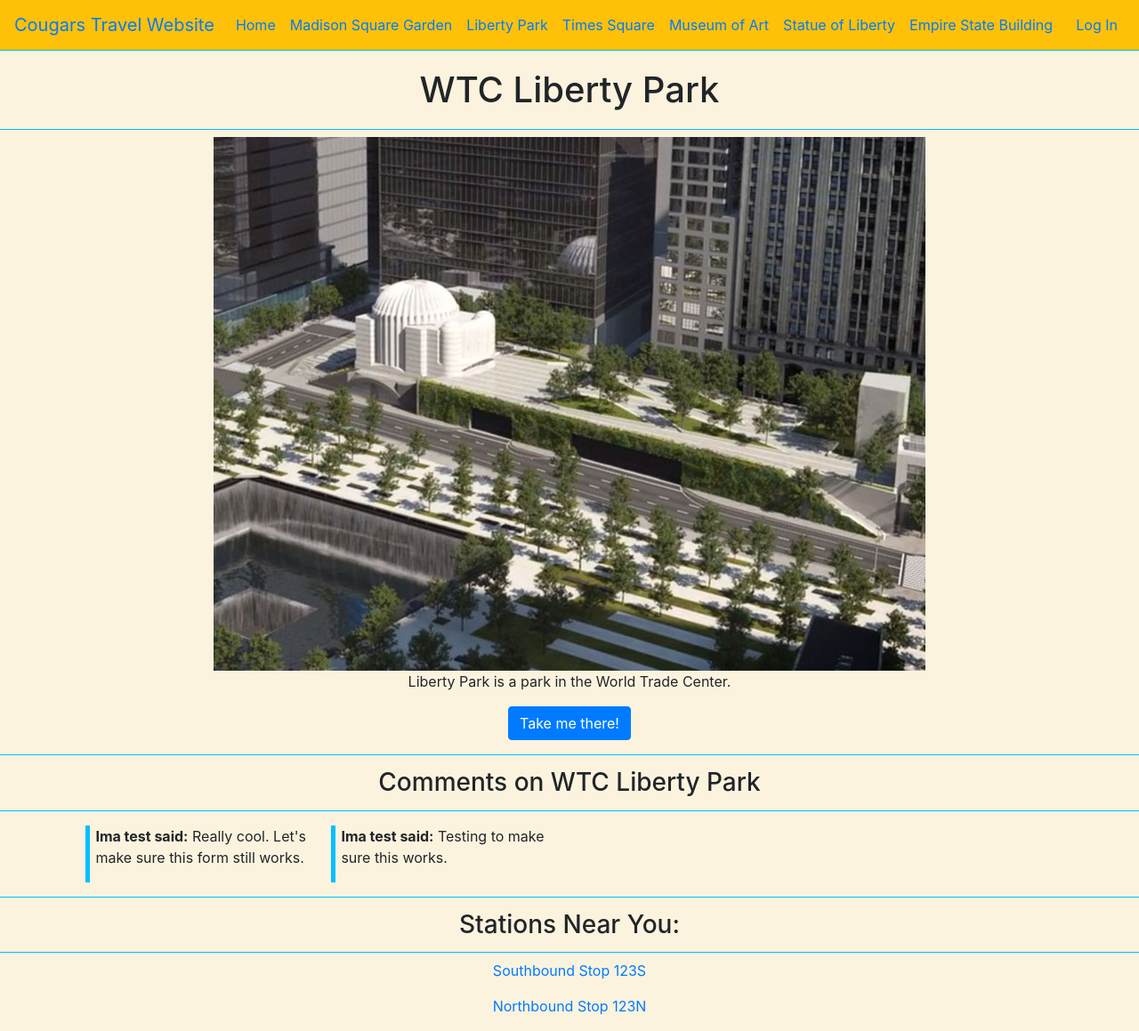
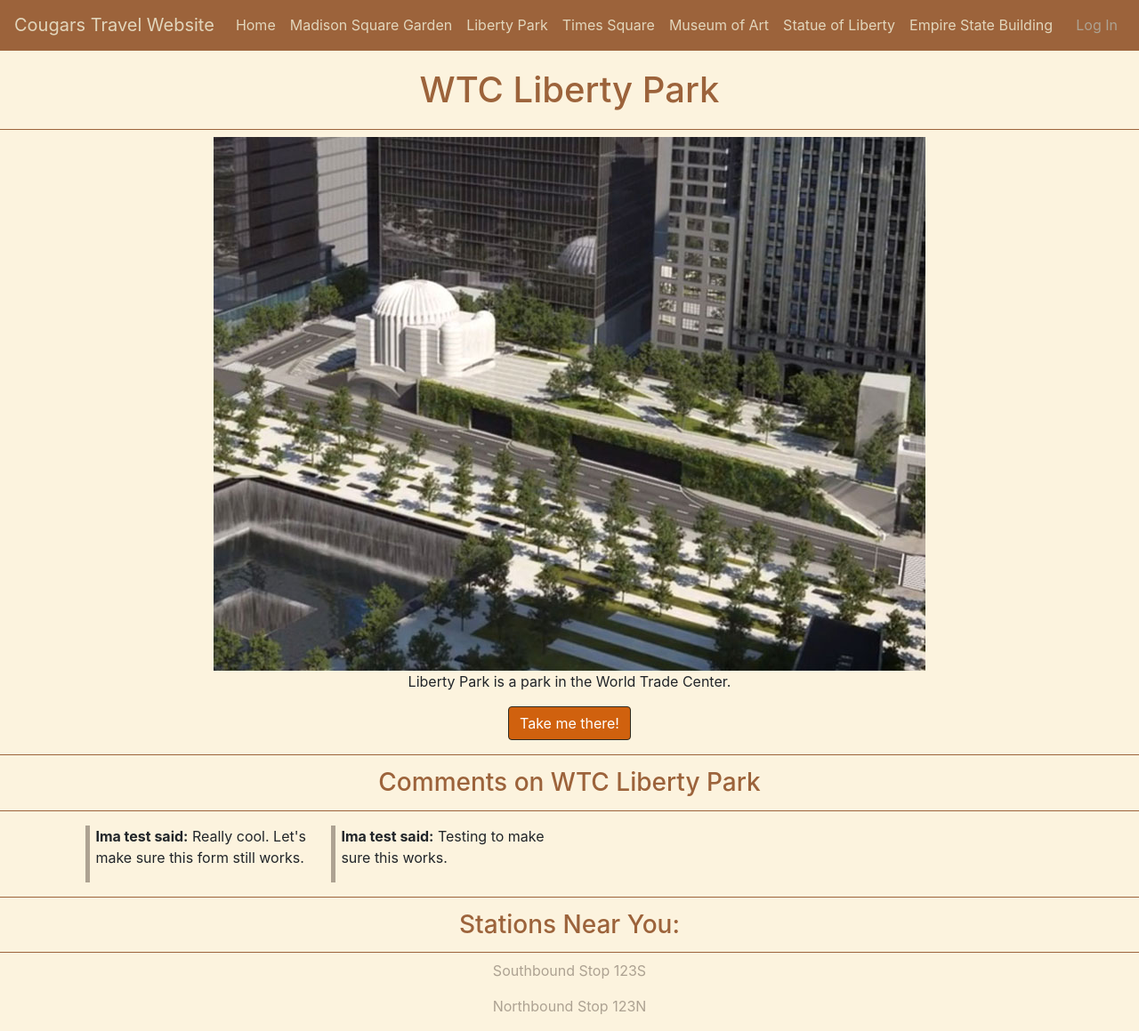
Before and after one commit to noyah81/cougars, a Flask app: page /location/liberty-park in a window 1280 px wide. Shown: the whole page at 89% size. Run offline with Flask 2, Linux system fonts and the light colour scheme; data comes from the database, SQL or seed files in the repository; data that the repository does not hold is empty.

Commit message:
CSS and Style Changes
Some pages still have some inline CSS and I'm working to make it all cleaner

```diff
--- a/static/css/location-styles.css
+++ b/static/css/location-styles.css
@@ -13,13 +13,30 @@ body{
 	}
 
 nav.navbar{
-	background-color: #ffc107;
+	background-color:#9C633B;
+}
+
+a{
+	color: #ADA292;
+}
+
+a:hover {
+    color: #2D2B22;
+    text-decoration: underline;
 }
 
 a.nav-link {
-    color: #007bff;
+    color: #E2D6BC;
 }
 
+a.nav-link:hover {
+    color: #ADA292;
+}
+
+a.navbar-brand, .navbar-brand:focus, .navbar-brand:hover  {
+    text-decoration: none;
+    color: #E2D6BC;
+}
 
 form{
 	width: 90%;
@@ -54,13 +71,23 @@ textarea{
 }
 
 input[type="submit"] {
-    background-color: rgb(66 165 245);
+    background-color: #D0610E;
     color: white;
-    border: solid 1px rgb(66 165 245);
+    border: solid 1px #2D2B22;
     width: 94%;
     margin: .5em auto;
 }
 
+.btn-gmap {
+    color: #fff;
+    background-color: #D0610E;;
+    border-color: #2D2B22;
+}
+
+
+.image-container {
+    border: 1px solid #9C633B;
+}
 
 .main-banner{
 	display: grid;
@@ -83,9 +110,10 @@ input[type="submit"] {
 
 h1, h2, h3{
 	text-align: center;
-	border-top: 1px solid deepskyblue;
-	border-bottom: 1px solid deepskyblue;
-	padding: .5em
+	border-top: 1px solid #9C633B;
+	border-bottom: 1px solid #9C633B;
+	padding: .5em;
+	color: #9C633B;
 }
 
 h1 + h2{
@@ -106,7 +134,7 @@ h1 + h2{
 }
 
 .review{
-	border-left: solid deepskyblue 5px;
+	border-left: solid #ADA292 5px;
     padding: 0 .4em 0;
 
 }
--- a/templates/empire.html
+++ b/templates/empire.html
@@ -1,6 +1,6 @@
 {% extends "base.html" %}
 {% block content %}
-<h1 style="text-align:center;"> Empire State Building </h1>
+<h1> Empire State Building </h1>
 <body style="background-color:#FCF3DE;">
 <div class="jumbotron">
     <p style="text-align:center;">
--- a/templates/home.html
+++ b/templates/home.html
@@ -4,7 +4,7 @@ Welcome to the Cougars Travel Website!
 {% endblock %}
 {% block content %}
 <body>
-<h1 style="text-align:center;"> New York Attractions </h1>
+<h1> New York Attractions </h1>
 <!-- images on home page--array of 6 photos-->
 <div class="main-banner">
     <!-- for loop goes here -->
--- a/templates/liberty.html
+++ b/templates/liberty.html
@@ -3,7 +3,7 @@
 
 {% block content %}
 
-<h1 style="text-align:center;"> Liberty Park </h1>
+<h1> Liberty Park </h1>
 <body style="background-color:#FCF3DE;">
 <div class="jumbotron">
     <p style="text-align:center;">
--- a/templates/location.html
+++ b/templates/location.html
@@ -5,8 +5,8 @@
 <div class="center">
 <img src="{{url_for('static', filename='images/')}}{{image}}">
 {{body | safe}}
-<p style="text-align:center;">
-<a class="btn btn-primary" href="{{gmapLink}}" role="button" target="_blank" title="opens in a new tab">Take me there!</a>
+<p class="center">
+<a class="btn btn-gmap" href="{{gmapLink}}" role="button" target="_blank" title="opens in a new tab">Take me there!</a>
 </p>
 </div>
 <h3>Comments on {{title}}</h3>
--- a/templates/madisonsquare.html
+++ b/templates/madisonsquare.html
@@ -3,7 +3,7 @@
 
 {% block content %}
 
-    <h1 style="text-align:center;"> Madison Square Garden </h1>
+    <h1> Madison Square Garden </h1>
     <body style="background-color:#FCF3DE;">
     <div class="jumbotron">
         <p style="text-align:center;">
--- a/templates/museum.html
+++ b/templates/museum.html
@@ -2,7 +2,7 @@
 {% extends "base.html" %}
 
 {% block content %}
-<h1 style="text-align:center;"> Museum of Art </h1>
+<h1> Museum of Art </h1>
 <body style="background-color:#FCF3DE;">
 <div class="jumbotron">
     <p style="text-align:center;">
--- a/templates/statue.html
+++ b/templates/statue.html
@@ -2,7 +2,7 @@
 {% extends "base.html" %}
 
 {% block content %}
-<h1 style="text-align:center;"> Statue of Liberty </h1>
+<h1> Statue of Liberty </h1>
 <body style="background-color:#FCF3DE;">
 <div class="jumbotron">
     <p style="text-align:center;">
--- a/templates/time.html
+++ b/templates/time.html
@@ -2,7 +2,7 @@
 
 {% block content %}
 <body>
-    <h1 style="text-align:center;"> Times Square </h1>
+    <h1> Times Square </h1>
 <div class="jumbotron">
     <p style="text-align:center;">
         <img src="https://www.nyhabitat.com/blog/wp-content/uploads/2013/01/Times-square-manhattan-new-york-nyc-crossroads-world.jpg" width="600" height="300" class="center">
```
